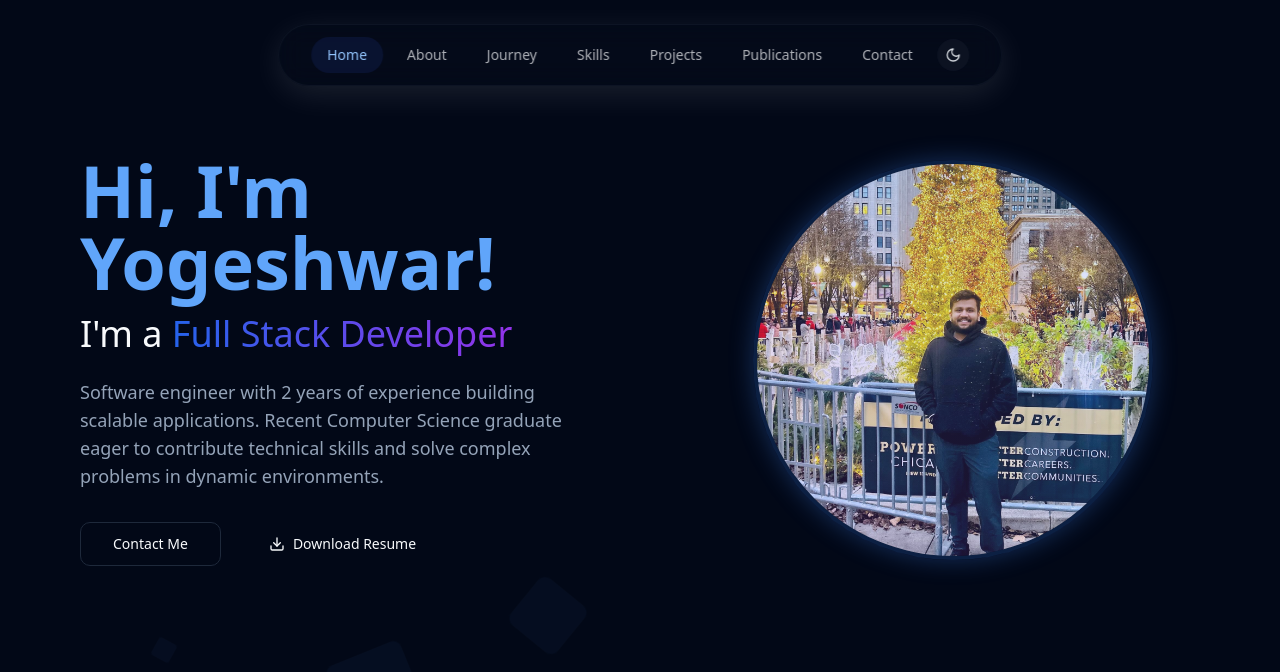
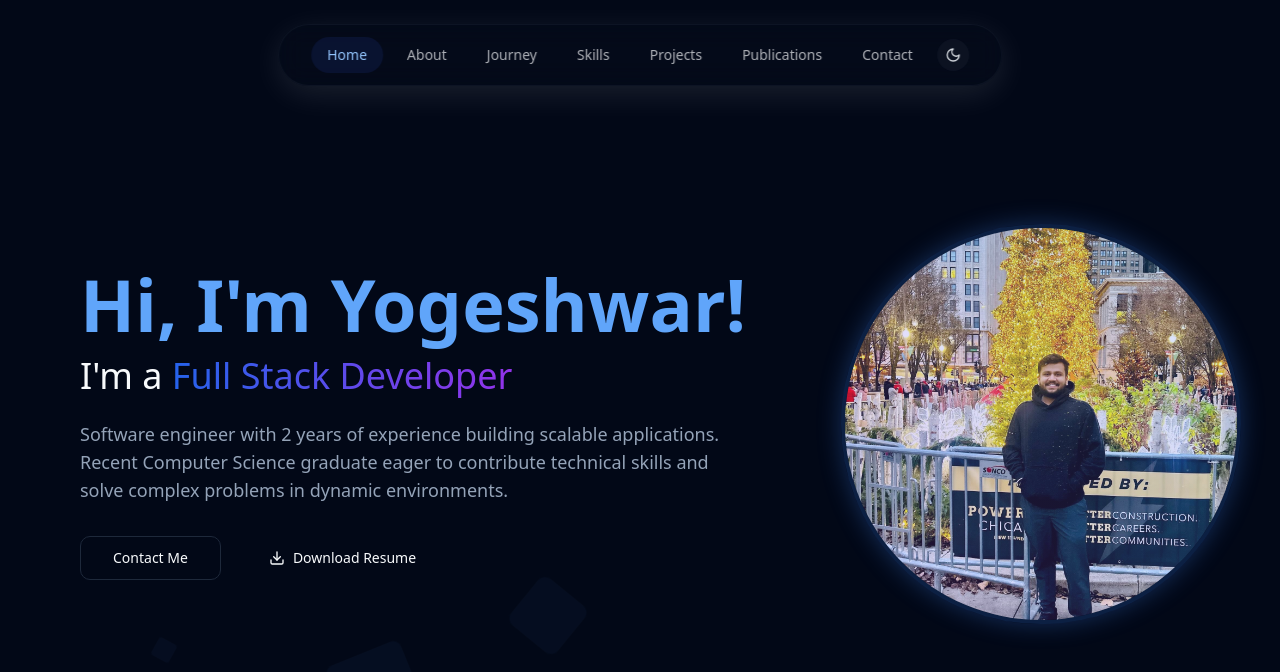
Before and after one commit to YSP24SCM74P/YSP24SCM74P.github.io, a Next.js app: page / in a window 1280 px wide. Shown: the top 672 px of the page. Built offline with nearby package versions, Linux system fonts and the light colour scheme.

Commit message:
home component updated

```diff
--- a/components/home.tsx
+++ b/components/home.tsx
@@ -64,9 +64,9 @@ export function Home() {
         <div></div>
       </div>
 
-      <div className="w-full max-w-[1400px] mx-auto min-h-[calc(100vh-80px)] flex flex-col-reverse md:flex-row items-center justify-center gap-8">
+      <div className="w-full max-w-[1400px] mx-auto min-h-[calc(100vh-80px)] pt-24 md:pt-32 flex flex-col-reverse md:flex-row items-center justify-center gap-8">
         <motion.div
-          className="w-full md:w-1/2 flex flex-col justify-center px-6 md:px-12"
+          className="w-full md:w-3/5 lg:w-[65%] flex flex-col justify-center px-6 md:px-12"
           variants={containerVariants}
           initial="hidden"
           animate="visible"
@@ -114,7 +114,7 @@ export function Home() {
           </motion.div>
         </motion.div>
         <motion.div
-          className="w-full md:w-1/2 flex justify-center items-center h-full"
+          className="w-full md:w-2/5 lg:w-[35%] flex justify-center items-center h-full"
           variants={imageVariants}
           initial="hidden"
           animate="visible"
```
